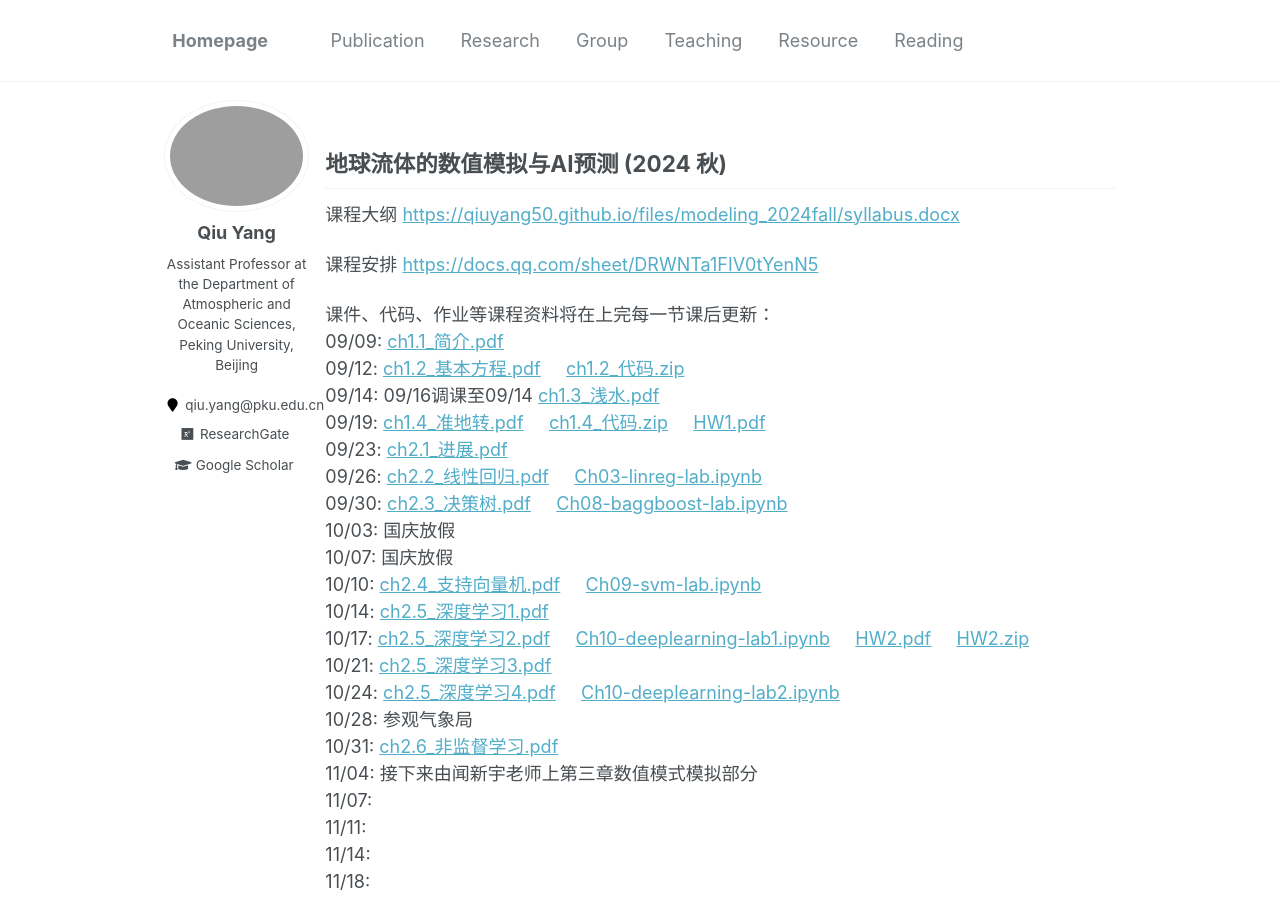
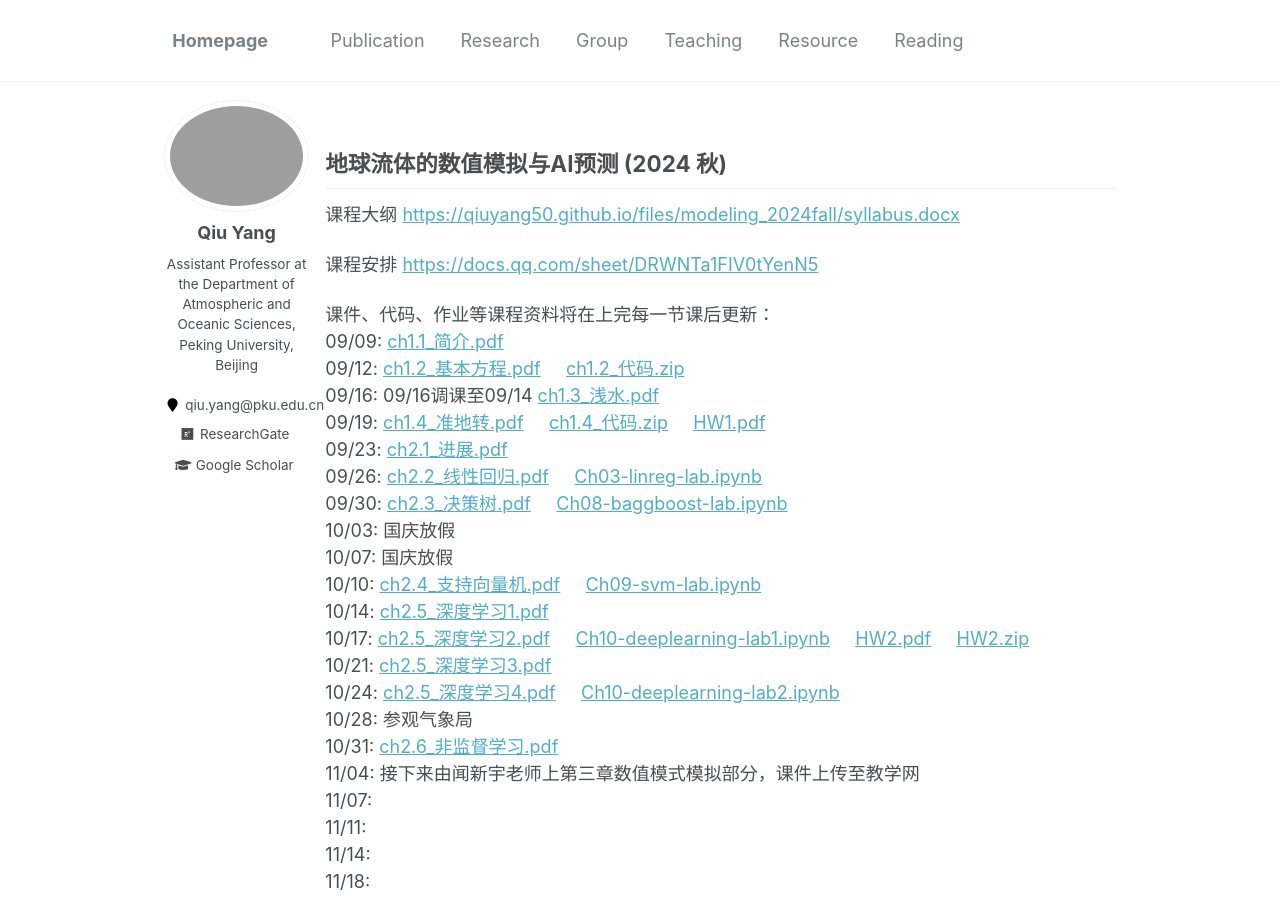
Before and after one commit to qiuyang50/qiuyang50.github.io, a Jekyll site: the page built from _pages/modeling_2024fall.md, in a window 1280 px wide and 900 px high. Built offline with Jekyll 4.4.1, drawn with Linux system fonts in a browser that asks for light colours.

Commit message:
Update modeling_2024fall.md

```diff
--- a/_pages/modeling_2024fall.md
+++ b/_pages/modeling_2024fall.md
@@ -13,7 +13,7 @@ filename: modeling_2024fall.md
 课件、代码、作业等课程资料将在上完每一节课后更新：
 09/09: <a href="https://qiuyang50.github.io/files/modeling_2024fall/ch1.1_简介.pdf">ch1.1_简介.pdf</a>
 09/12: <a href="https://qiuyang50.github.io/files/modeling_2024fall/ch1.2_基本方程.pdf">ch1.2_基本方程.pdf</a> &nbsp;&nbsp;&nbsp; <a href="https://qiuyang50.github.io/files/modeling_2024fall/ch1.2_代码.zip">ch1.2_代码.zip</a>
-09/14: 09/16调课至09/14 <a href="https://qiuyang50.github.io/files/modeling_2024fall/ch1.3_浅水.pdf">ch1.3_浅水.pdf</a>
+09/16: 09/16调课至09/14 <a href="https://qiuyang50.github.io/files/modeling_2024fall/ch1.3_浅水.pdf">ch1.3_浅水.pdf</a>
 09/19: <a href="https://qiuyang50.github.io/files/modeling_2024fall/ch1.4_准地转.pdf">ch1.4_准地转.pdf</a> &nbsp;&nbsp;&nbsp; <a href="https://qiuyang50.github.io/files/modeling_2024fall/ch1.4_代码.zip">ch1.4_代码.zip</a> &nbsp;&nbsp;&nbsp; <a href="https://qiuyang50.github.io/files/modeling_2024fall/HW1.pdf">HW1.pdf</a>
 09/23: <a href="https://qiuyang50.github.io/files/modeling_2024fall/ch2.1_进展.pdf">ch2.1_进展.pdf</a>
 09/26: <a href="https://qiuyang50.github.io/files/modeling_2024fall/ch2.2_线性回归.pdf">ch2.2_线性回归.pdf</a> &nbsp;&nbsp;&nbsp; <a href="https://qiuyang50.github.io/files/modeling_2024fall/Ch03-linreg-lab.ipynb">Ch03-linreg-lab.ipynb</a>
@@ -27,7 +27,7 @@ filename: modeling_2024fall.md
 10/24: <a href="https://qiuyang50.github.io/files/modeling_2024fall/ch2.5_深度学习4.pdf">ch2.5_深度学习4.pdf</a> &nbsp;&nbsp;&nbsp; <a href="https://qiuyang50.github.io/files/modeling_2024fall/Ch10-deeplearning-lab2.ipynb">Ch10-deeplearning-lab2.ipynb</a>
 10/28: 参观气象局
 10/31: <a href="https://qiuyang50.github.io/files/modeling_2024fall/ch2.6_非监督学习.pdf">ch2.6_非监督学习.pdf</a>
-11/04: 接下来由闻新宇老师上第三章数值模式模拟部分
+11/04: 接下来由闻新宇老师上第三章数值模式模拟部分，课件上传至教学网
 11/07:
 11/11:
 11/14:
```
